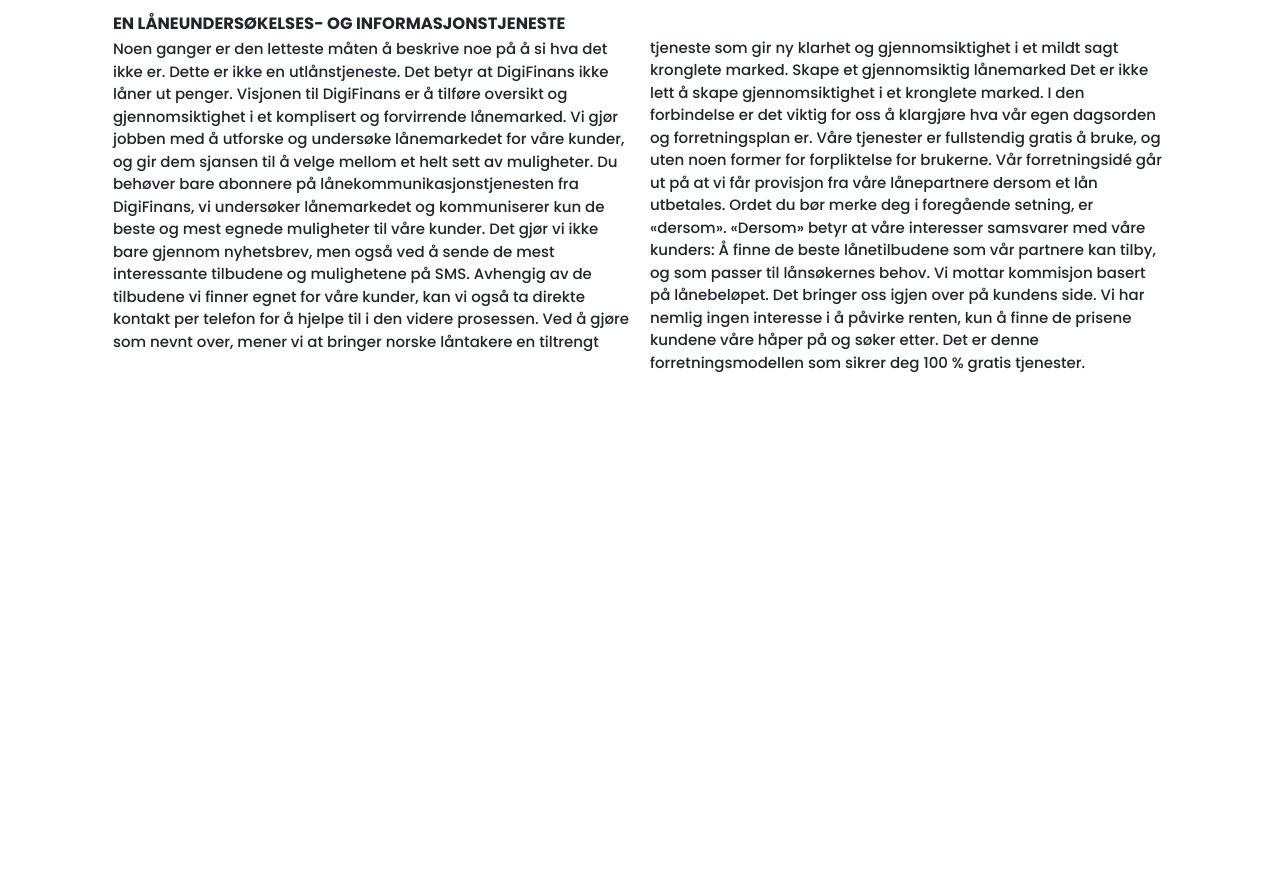
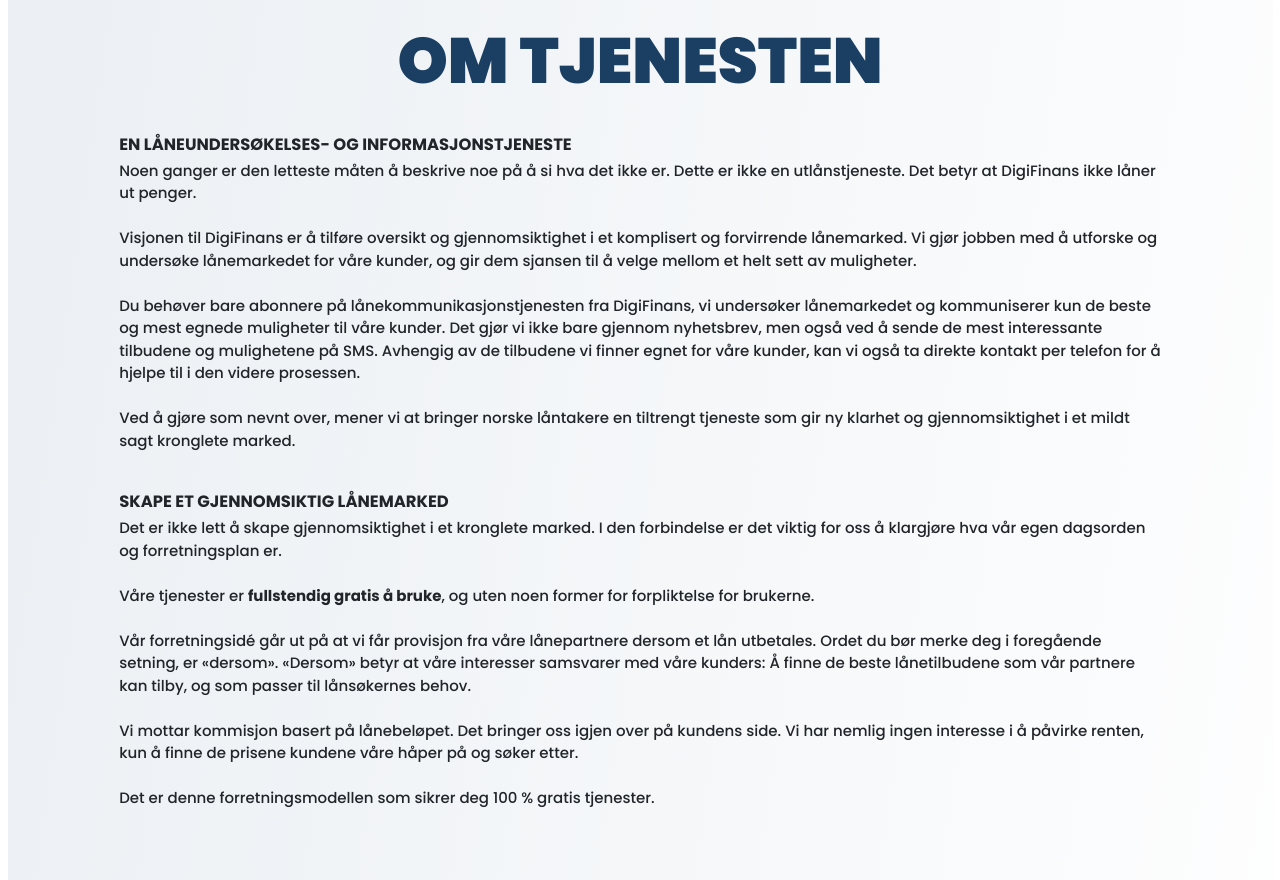
Before and after one commit to kristianAndersen/leadgentest, a website built with Vite: page index.html in a window 1280 px wide. Shown: the part 1313-2193 px from the top of the page. Before the commit the page ends 1727 px from the top, so only its background shows below. Built offline with nearby package versions, Linux system fonts and the light colour scheme.

Commit message:
fixed some breakpoints

```diff
--- a/css/breakpoints.css
+++ b/css/breakpoints.css
@@ -30,10 +30,10 @@
     }
     .dynamicexampel{
         margin-top: 2rem;
-        font-size: clamp(calc(0.40rem + 0.5rem), 5vw, calc(0.5rem + 0.5vw) );
+        font-size: clamp(calc(0.5rem + 0.5rem), 5vw, calc(0.95rem + 0.5vw) );
     }
     .pligt{
-        font-size: clamp(calc(0.1rem + 0.5rem), 5vw, calc(0.25rem + 0.5vw) );
+        font-size: clamp(calc(0.5rem + 0.5rem), 3vw, calc(0.8rem + 0.5vw) );
     }
 
     .backgroundblue {
@@ -137,19 +137,7 @@
     .signup-step img{
         width: calc(100% - 5vw);
     }
-    .two-col {
-        margin-top: 4rem;
-        padding-bottom: 4rem;
-        column-count:0;
-        column-gap:0rem;
-        -moz-column-count: 0;
-        -moz-column-gap: 0rem;
-        -webkit-column-count: 0;
-        -webkit-column-gap: 0rem;
-      }
-      .two-col h4{
-        margin-top: -2rem;
-      }
+
 
 }
 
@@ -206,20 +194,14 @@
         display: flex;
         flex-direction: row;
     }
+    .signup-step > picture{
+        max-width: 100%;
+    }
+    .signup-step img{
+        width: calc(10,0% - 5vw);
+    }
 
-    .two-col {
-        margin-top: 6rem;
-        padding-bottom: 4rem;
-        column-count:2;
-        column-gap:2rem;
-        -moz-column-count: 2;
-        -moz-column-gap: 2rem;
-        -webkit-column-count: 2;
-        -webkit-column-gap: 2rem;
-      }
-      .two-col h4{
-        margin-top: -3.5rem;
-      }
+
 }
 
 @media (min-width: 1024px) {
@@ -227,9 +209,7 @@
     article > h2{
         font-size: clamp(calc(6rem + 0.5rem), 3vw, calc(10rem + 0.5vw));
     }
-    .two-col h4{
-        margin-top: -4rem;
-      }
+
     .formbg {
         height: calc(43rem + 3vh);
     }
@@ -239,19 +219,6 @@
 
 @media (min-width: 1100px) {
 
-    .two-col {
-        margin-top: 4rem;
-        padding-bottom: 4rem;
-        column-count:2;
-        column-gap:2rem;
-        -moz-column-count: 2;
-        -moz-column-gap: 2rem;
-        -webkit-column-count: 2;
-        -webkit-column-gap: 2rem;
-      }
-      .two-col h4{
-        margin-top: -2.3rem;
-      }
 }
 
 @media (min-width: 1200px) {
@@ -298,3 +265,12 @@
 
     }
 }
+
+@media (min-width:1400px) {
+    .dynamicexampel{
+        font-size: clamp(calc(0.5rem + 0.5rem), 5vw, calc(0.8rem + 0.5vw) );
+    }
+    .pligt{
+        font-size: clamp(calc(0.5rem + 0.5rem), 5vw, calc(0.7rem + 0.5vw) );
+    }
+}
--- a/css/style.css
+++ b/css/style.css
@@ -162,3 +162,7 @@
   font-weight: 700;
   text-transform: uppercase;
 }
+
+.partner-bg {
+  background: linear-gradient(98.06deg,#ECF0F4 4.51%,#FFFFFF 110.01%);
+}
--- a/index.html
+++ b/index.html
@@ -165,9 +165,8 @@
       <section class="exampelPligtWrap">
         <p class="dynamicexampel">
           <b>Priseksempel:</b> Lånebeløp 250 000 kr.
-       Nominell rente 13.49%.<br class="d-none d-sm-block">Effektiv rente 14.94%.
-       Kostnad 99 081 kr,
-       Totalt 349 081 kr.
+       Nominell rente 13.49%. Effektiv rente 14.94%. Kostnad 99 081 kr
+       <br>Totalt 349 081 kr.
            </p>
         <p class="pligt">Hver bank har individuell rente. Du må søke før vi kan gi deg tilbudene. Nedbetalingstiden er 1-15 år, eller maks 5 år om du ikke skal refinansiere. Nominell rente varierer fra minimum 4,90% til maksimum 21,95%. Effektiv rente varierer fra minimum 5,01% til maksimum 25,00%</p>
       </section>
@@ -206,19 +205,25 @@
 
   </div>
   <!--About the service-->
-  <article class="col-10 mx-auto ">
+  <article class="container-fluid  partner-bg pt-5 pb-5">
     <h2>Om tjenesten</h2>
-    <div class="two-col">
+    <div class="col-10 mx-auto pt-5 pb-5">
     <h4>  En låneundersøkelses- og informasjonstjeneste</h4>
-    <p>  Noen ganger er den letteste måten å beskrive noe på å si hva det ikke er. Dette er ikke en utlånstjeneste. Det betyr at DigiFinans ikke låner ut penger.
-      Visjonen til DigiFinans er å tilføre oversikt og gjennomsiktighet i et komplisert og forvirrende lånemarked. Vi gjør jobben med å utforske og undersøke lånemarkedet for våre kunder, og gir dem sjansen til å velge mellom et helt sett av muligheter.
-      Du behøver bare abonnere på lånekommunikasjonstjenesten fra DigiFinans, vi undersøker lånemarkedet og kommuniserer kun de beste og mest egnede muligheter til våre kunder. Det gjør vi ikke bare gjennom nyhetsbrev, men også ved å sende de mest interessante tilbudene og mulighetene på SMS. Avhengig av de tilbudene vi finner egnet for våre kunder, kan vi også ta direkte kontakt per telefon for å hjelpe til i den videre prosessen.
-      Ved å gjøre som nevnt over, mener vi at bringer norske låntakere en tiltrengt tjeneste som gir ny klarhet og gjennomsiktighet i et mildt sagt kronglete marked.
-      Skape et gjennomsiktig lånemarked
-      Det er ikke lett å skape gjennomsiktighet i et kronglete marked. I den forbindelse er det viktig for oss å klargjøre hva vår egen dagsorden og forretningsplan er.
-      Våre tjenester er fullstendig gratis å bruke, og uten noen former for forpliktelse for brukerne.
-      Vår forretningsidé går ut på at vi får provisjon fra våre lånepartnere dersom et lån utbetales. Ordet du bør merke deg i foregående setning, er «dersom». «Dersom» betyr at våre interesser samsvarer med våre kunders: Å finne de beste lånetilbudene som vår partnere kan tilby, og som passer til lånsøkernes behov.
-      Vi mottar kommisjon basert på lånebeløpet. Det bringer oss igjen over på kundens side. Vi har nemlig ingen interesse i å påvirke renten, kun å finne de prisene kundene våre håper på og søker etter.
+    <p>  Noen ganger er den letteste måten å beskrive noe på å si hva det ikke er. Dette er ikke en utlånstjeneste. Det betyr at DigiFinans ikke låner ut penger.<br><br>
+
+      Visjonen til DigiFinans er å tilføre oversikt og gjennomsiktighet i et komplisert og forvirrende lånemarked. Vi gjør jobben med å utforske og undersøke lånemarkedet for våre kunder, og gir dem sjansen til å velge mellom et helt sett av muligheter.<br><br>
+      Du behøver bare abonnere på lånekommunikasjonstjenesten fra DigiFinans, vi undersøker lånemarkedet og kommuniserer kun de beste og mest egnede muligheter til våre kunder. Det gjør vi ikke bare gjennom nyhetsbrev, men også ved å sende de mest interessante tilbudene og mulighetene på SMS. Avhengig av de tilbudene vi finner egnet for våre kunder, kan vi også ta direkte kontakt per telefon for å hjelpe til i den videre prosessen.<br><br>
+
+      Ved å gjøre som nevnt over, mener vi at bringer norske låntakere en tiltrengt tjeneste som gir ny klarhet og gjennomsiktighet i et mildt sagt kronglete marked.</p><br><br>
+
+      <h4>Skape et gjennomsiktig lånemarked</h4>
+      <p>Det er ikke lett å skape gjennomsiktighet i et kronglete marked. I den forbindelse er det viktig for oss å klargjøre hva vår egen dagsorden og forretningsplan er.<br><br>
+
+      Våre tjenester er <strong>fullstendig gratis å bruke</strong>, og uten noen former for forpliktelse for brukerne.<br><br>
+
+      Vår forretningsidé går ut på at vi får provisjon fra våre lånepartnere dersom et lån utbetales. Ordet du bør merke deg i foregående setning, er «dersom». «Dersom» betyr at våre interesser samsvarer med våre kunders: Å finne de beste lånetilbudene som vår partnere kan tilby, og som passer til lånsøkernes behov.<br><br>
+      Vi mottar kommisjon basert på lånebeløpet. Det bringer oss igjen over på kundens side. Vi har nemlig ingen interesse i å påvirke renten, kun å finne de prisene kundene våre håper på og søker etter.<br><br>
+
       Det er denne forretningsmodellen som sikrer deg 100 % gratis tjenester.</p>
     </div>
 </article>
```
